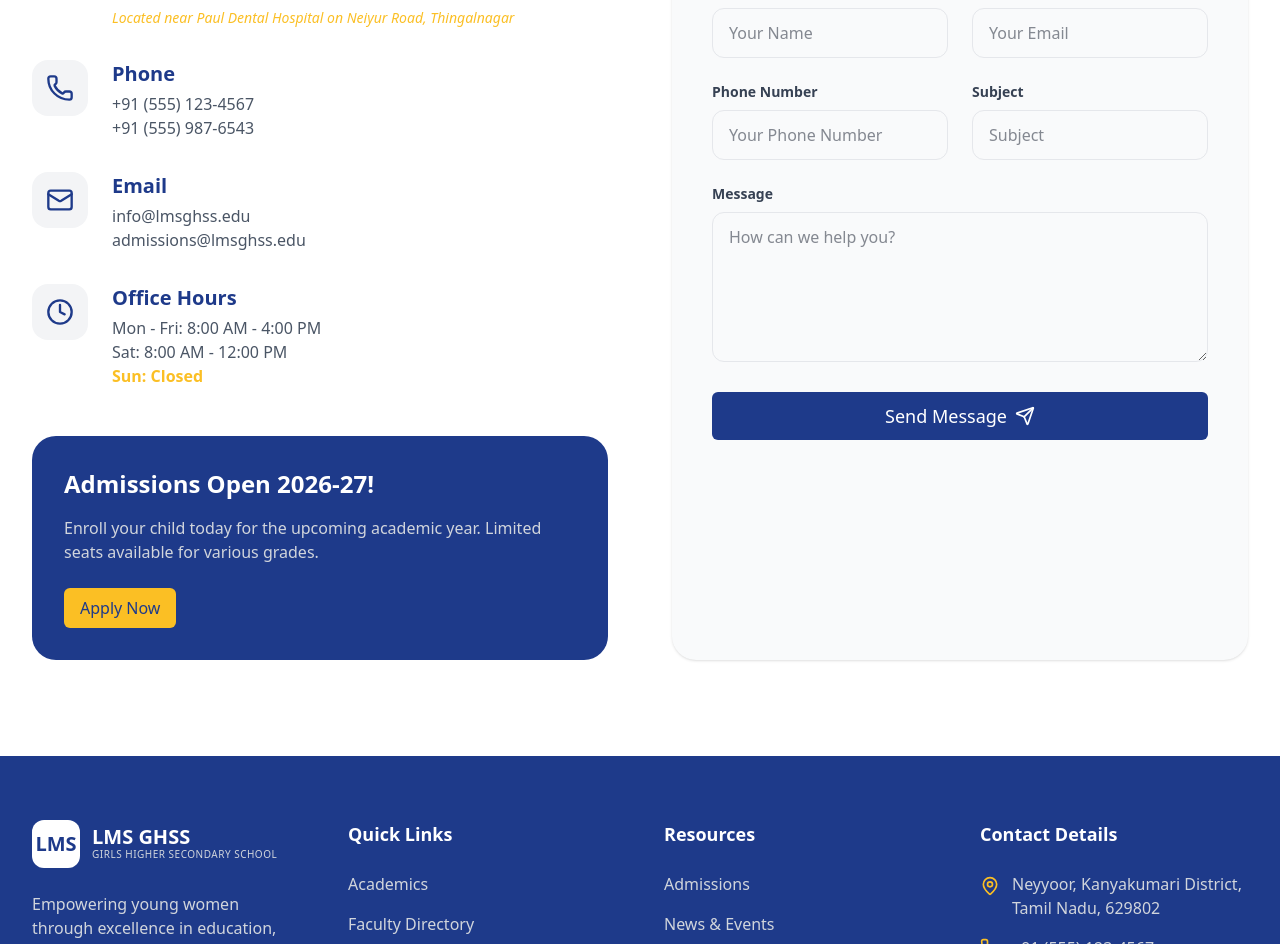
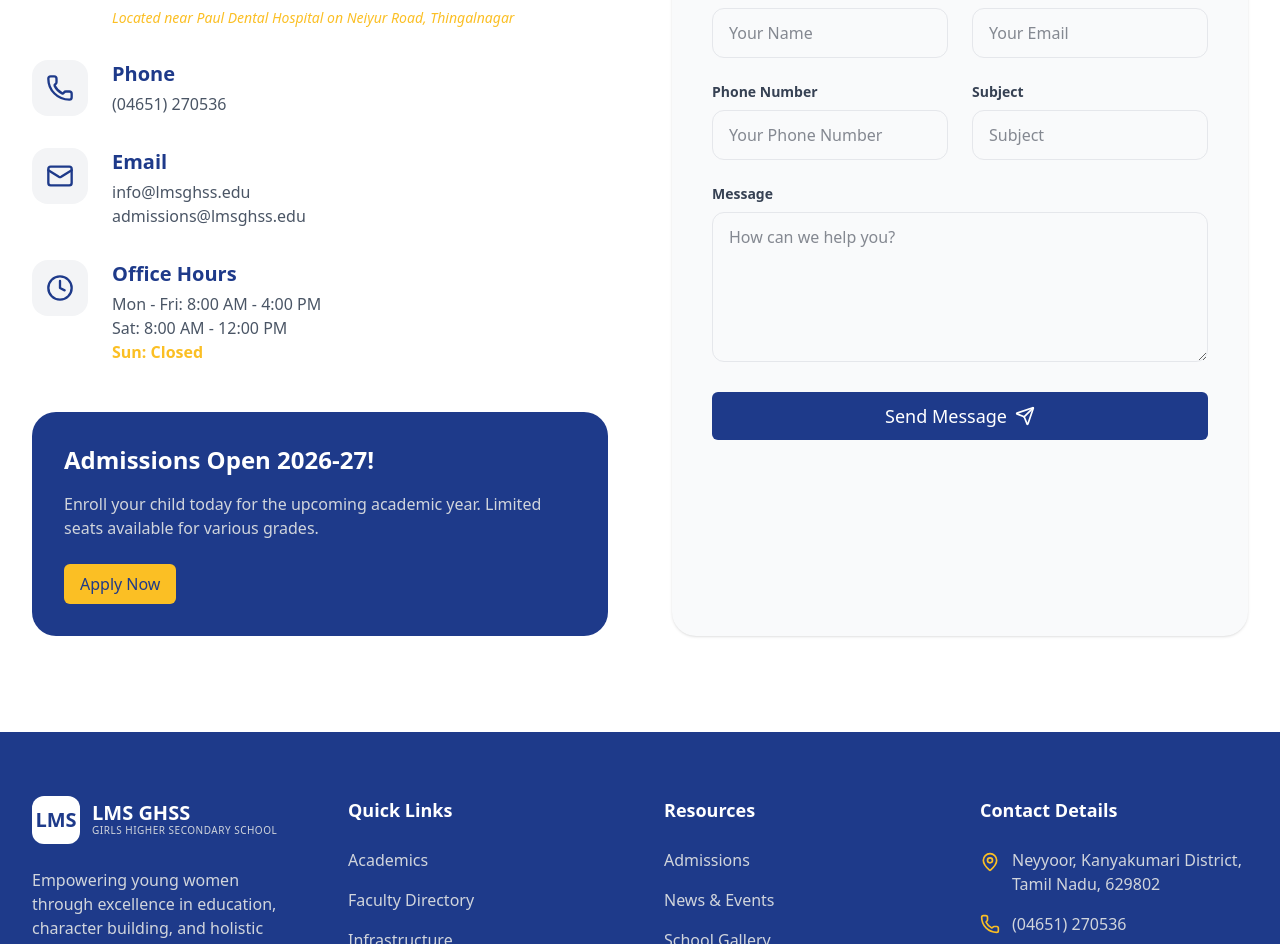
Before and after one commit to SAITEJA6122/lms-education-portal, a Next.js app: page /contact in a window 1280 px wide. Shown: the part 628-1572 px from the top of the page. Built offline with nearby package versions, Linux system fonts and the light colour scheme.

Commit message:
content: update school phone number to (04651) 270536

```diff
--- a/src/app/contact/page.tsx
+++ b/src/app/contact/page.tsx
@@ -36,8 +36,7 @@
                   </div>
                   <div>
                     <h4 className="text-xl font-bold text-primary mb-1 text-left">Phone</h4>
-                    <p className="text-gray-600 text-left">+91 (555) 123-4567</p>
-                    <p className="text-gray-600 text-left">+91 (555) 987-6543</p>
+                    <p className="text-gray-600 text-left">(04651) 270536</p>
                   </div>
                 </div>
 
--- a/src/components/layout/Footer.tsx
+++ b/src/components/layout/Footer.tsx
@@ -71,7 +71,7 @@
               </li>
               <li className="flex items-center space-x-3">
                 <Phone className="text-secondary" size={20} />
-                <span className="text-gray-300 text-left">+91 (555) 123-4567</span>
+                <span className="text-gray-300 text-left">(04651) 270536</span>
               </li>
               <li className="flex items-center space-x-3">
                 <Mail className="text-secondary" size={20} />
```
